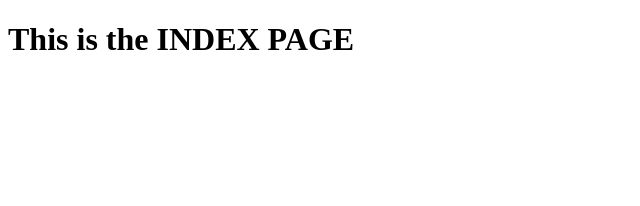
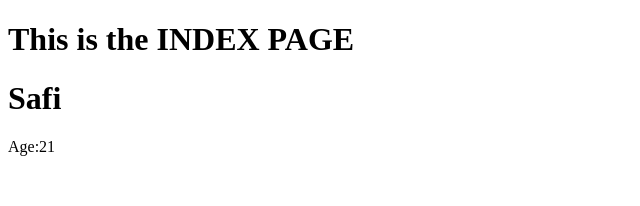
Before and after one commit to safi-alt/Basic-NextJS-App, a Next.js app: page /auth in a window 1280 px wide. Shown: the top 206 px of the page, without its empty margins (0-640 px from the left). Built offline with nearby package versions, Linux system fonts and the light colour scheme.

Commit message:
Components and pages routing in nextJS

```diff
--- /dev/null
+++ b/components/Users.js
@@ -0,0 +1,12 @@
+import React from "react";
+
+const users = (props) => {
+  return (
+    <duv>
+      <h1>{props.name}</h1>
+      <p>Age:{props.age}</p>
+    </duv>
+  );
+};
+
+export default users;
--- a/pages/auth/index.js
+++ b/pages/auth/index.js
@@ -1,9 +1,11 @@
 import React from "react";
+import Users from "../../components/Users";
 
 const indexPage = () => {
   return (
     <div>
       <h1>This is the INDEX PAGE</h1>
+      <Users name="Safi" age={21} />
     </div>
   );
 };
```
